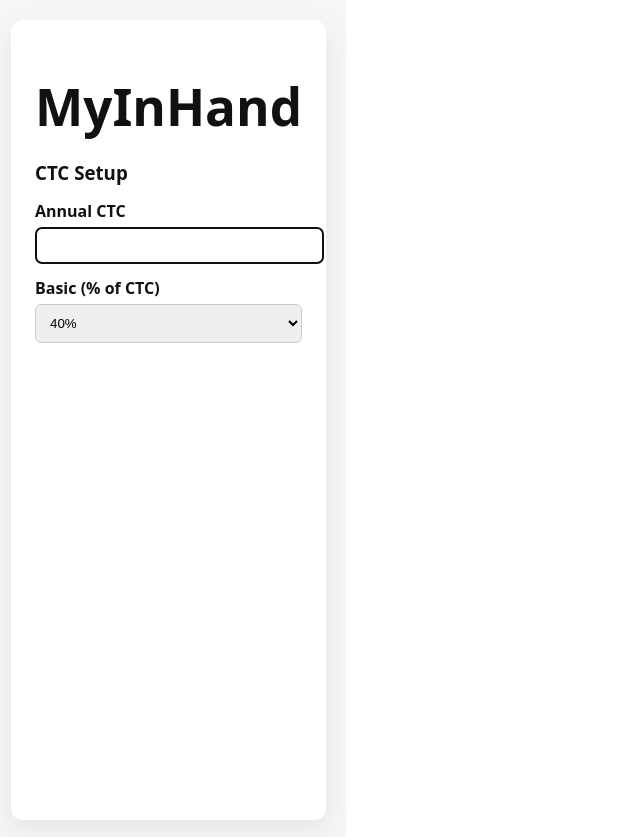
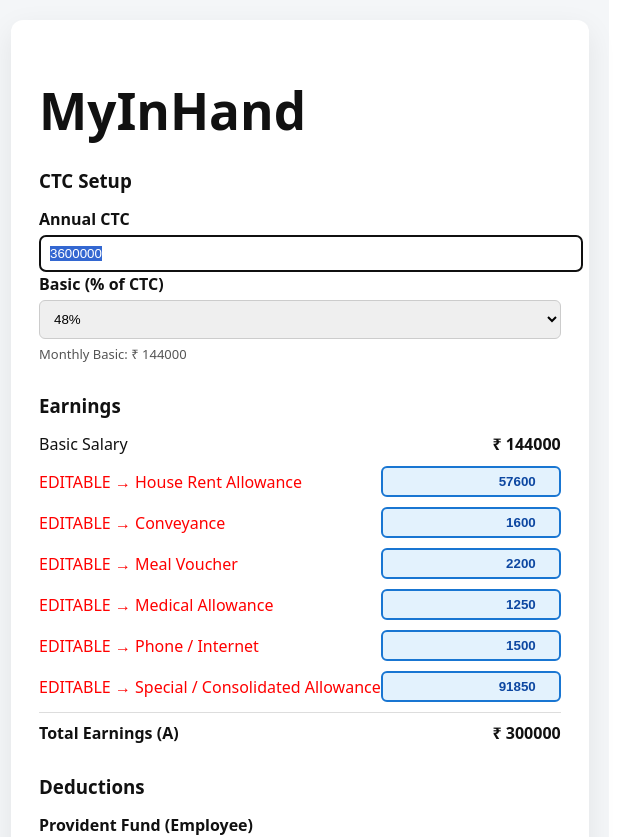
Before and after one commit to nishant-6585/myinhand-web, a React (Vite) app: page / in a window 1280 px wide. Shown: the top 837 px of the page, without its empty margins (9-649 px from the left). Built offline with nearby package versions, Linux system fonts and the light colour scheme.

Commit message:
Implement editable salary components with improved UI clarity

```diff
--- a/src/App.tsx
+++ b/src/App.tsx
@@ -1,10 +1,11 @@
-import { useEffect, useRef, useState } from "react";
-import { calculatePayroll } from "./salaryCalculator";
-import type { Earning, Deduction } from "./salaryCalculator";
+import React, { useEffect, useMemo, useRef, useState } from "react";
 
 export default function App() {
-  const [ctc, setCtc] = useState("");
-  const [basicPercent, setBasicPercent] = useState("40");
+  /* =========================
+     Core Inputs
+  ========================= */
+  const [annualCtc, setAnnualCtc] = useState("3600000");
+  const [basicPercent, setBasicPercent] = useState("48");
 
   const ctcRef = useRef<HTMLInputElement>(null);
 
@@ -13,68 +14,75 @@
     ctcRef.current?.select();
   }, []);
 
-  const annualCtc = Number(ctc);
-  const monthlyCtc = annualCtc / 12;
+  console.log("APP TSX LOADED");
 
-  // ---- Auto-generated earnings ----
-  const basic = monthlyCtc * (Number(basicPercent) / 100);
+  const monthlyCtc = Number(annualCtc) / 12 || 0;
 
-  const earnings: Earning[] = [
-    { key: "BASIC", label: "Basic Salary", amount: basic },
-    {
-      key: "HRA",
-      label: "House Rent Allowance",
-      amount: basic * 0.4,
-    },
-    { key: "CONVEYANCE", label: "Conveyance", amount: 1600 },
-    { key: "MEAL", label: "Meal Voucher", amount: 2200 },
-    { key: "MEDICAL", label: "Medical Allowance", amount: 1250 },
-    { key: "PHONE", label: "Phone / Internet", amount: 1500 },
-  ];
+  const basic = useMemo(() => {
+    return (monthlyCtc * Number(basicPercent)) / 100;
+  }, [monthlyCtc, basicPercent]);
 
-  // ---- Deductions (v1 fixed / placeholder) ----
-  const deductions: Deduction[] = [
-    { key: "PF", label: "Provident Fund", amount: 1800 },
-    {
-      key: "PROFESSIONAL_TAX",
-      label: "Professional Tax",
-      amount: 200,
-    },
-    {
-      key: "INCOME_TAX",
-      label: "Income Tax",
-      amount: annualCtc ? 30000 : 0,
-    },
-  ];
+  /* =========================
+     Allowances (Editable)
+  ========================= */
+  const [hra, setHra] = useState(0);
+  const [conveyance, setConveyance] = useState(1600);
+  const [meal, setMeal] = useState(2200);
+  const [medical, setMedical] = useState(1250);
+  const [phone, setPhone] = useState(1500);
+  const [special, setSpecial] = useState(0);
 
-  const payroll =
-    annualCtc > 0
-      ? calculatePayroll({
-          annualCtc,
-          basicPercent: Number(basicPercent),
-          earnings,
-          deductions,
-        })
-      : null;
+  const [isSpecialManual, setIsSpecialManual] = useState(false);
 
+  // Auto-derive HRA (40% of Basic) initially
+  useEffect(() => {
+    setHra(Math.round(basic * 0.4));
+  }, [basic]);
+
+  const earningsWithoutSpecial =
+    basic + hra + conveyance + meal + medical + phone;
+
+  // Auto-balance Special Allowance until user edits it
+  useEffect(() => {
+    if (!isSpecialManual) {
+      const autoSpecial = Math.max(monthlyCtc - earningsWithoutSpecial, 0);
+      setSpecial(Math.round(autoSpecial));
+    }
+  }, [monthlyCtc, earningsWithoutSpecial, isSpecialManual]);
+
+  const grossSalary = earningsWithoutSpecial + special;
+
+  /* =========================
+     Provident Fund (Derived)
+  ========================= */
+  const [pfType, setPfType] = useState<"STATUTORY" | "FULL_BASIC">("STATUTORY");
+
+  const employeePf = pfType === "STATUTORY" ? 1800 : Math.round(basic * 0.12);
+
+  /* =========================
+     Other Deductions
+  ========================= */
+  const professionalTax = 200;
+  const incomeTax = 30000; // placeholder (monthly)
+
+  const totalDeductions = employeePf + professionalTax + incomeTax;
+
+  const inHand = grossSalary - totalDeductions;
+
+  /* =========================
+     UI
+  ========================= */
   return (
     <div style={page}>
       <div style={card}>
         <h1 style={title}>MyInHand</h1>
 
-        {/* --- Inputs --- */}
-        <section>
-          <h3 style={section}>CTC Setup</h3>
+        {/* -------- Salary Setup -------- */}
+        <Section title="CTC Setup">
+          <Label text="Annual CTC" />
+          <Input ref={ctcRef} value={annualCtc} onChange={setAnnualCtc} />
 
-          <div style={label}>Annual CTC</div>
-          <input
-            ref={ctcRef}
-            value={ctc}
-            onChange={(e) => setCtc(e.target.value)}
-            style={input}
-          />
-
-          <div style={label}>Basic (% of CTC)</div>
+          <Label text="Basic (% of CTC)" />
           <select
             value={basicPercent}
             onChange={(e) => setBasicPercent(e.target.value)}
@@ -89,58 +97,158 @@
               );
             })}
           </select>
-        </section>
 
-        {/* --- Earnings --- */}
-        {payroll && (
-          <section>
-            <h3 style={section}>Earnings</h3>
+          <Muted>Monthly Basic: ₹ {basic.toFixed(0)}</Muted>
+        </Section>
 
-            {payroll.earnings.map((e) => (
-              <div key={e.key} style={row}>
-                <span>{e.label}</span>
-                <span>₹ {e.amount.toFixed(0)}</span>
-              </div>
-            ))}
+        {/* -------- Earnings -------- */}
+        <Section title="Earnings">
+          <Row label="Basic Salary" value={basic} />
 
-            <div style={totalRow}>
-              <strong>Total Earnings (A)</strong>
-              <strong>₹ {payroll.totalEarnings.toFixed(0)}</strong>
-            </div>
-          </section>
-        )}
+          <EditableRow
+            label="House Rent Allowance"
+            value={hra}
+            onChange={setHra}
+          />
 
-        {/* --- Deductions --- */}
-        {payroll && (
-          <section>
-            <h3 style={section}>Deductions</h3>
+          <EditableRow
+            label="Conveyance"
+            value={conveyance}
+            onChange={setConveyance}
+          />
 
-            {payroll.deductions.map((d) => (
-              <div key={d.key} style={row}>
-                <span>{d.label}</span>
-                <span>₹ {d.amount.toFixed(0)}</span>
-              </div>
-            ))}
+          <EditableRow label="Meal Voucher" value={meal} onChange={setMeal} />
 
-            <div style={totalRow}>
-              <strong>Total Deductions (B)</strong>
-              <strong>₹ {payroll.totalDeductions.toFixed(0)}</strong>
-            </div>
-          </section>
-        )}
+          <EditableRow
+            label="Medical Allowance"
+            value={medical}
+            onChange={setMedical}
+          />
 
-        {/* --- Net Salary --- */}
-        {payroll && (
-          <section>
-            <h2 style={net}>Net Salary: ₹ {payroll.netSalary.toFixed(0)}</h2>
-          </section>
-        )}
+          <EditableRow
+            label="Phone / Internet"
+            value={phone}
+            onChange={setPhone}
+          />
+
+          <EditableRow
+            label="Special / Consolidated Allowance"
+            value={special}
+            onChange={(v) => {
+              setSpecial(v);
+              setIsSpecialManual(true);
+            }}
+          />
+
+          <TotalRow label="Total Earnings (A)" value={grossSalary} />
+        </Section>
+
+        {/* -------- Deductions -------- */}
+        <Section title="Deductions">
+          <Label text="Provident Fund (Employee)" />
+
+          <select
+            value={pfType}
+            onChange={(e) =>
+              setPfType(e.target.value as "STATUTORY" | "FULL_BASIC")
+            }
+            style={input}
+          >
+            <option value="STATUTORY">Statutory (₹1,800)</option>
+            <option value="FULL_BASIC">12% of Full Basic</option>
+          </select>
+
+          <Row label="Employee PF" value={employeePf} />
+          <Row label="Professional Tax" value={professionalTax} />
+          <Row label="Income Tax (monthly)" value={incomeTax} />
+
+          <TotalRow label="Total Deductions (B)" value={totalDeductions} />
+        </Section>
+
+        {/* -------- Summary -------- */}
+        <Section title="Summary">
+          <h2 style={net}>In-Hand Salary: ₹ {inHand.toFixed(0)}</h2>
+        </Section>
       </div>
     </div>
   );
 }
 
-/* ---------- Styles ---------- */
+/* =========================
+   Small UI Components
+========================= */
+
+const Section = ({
+  title,
+  children,
+}: {
+  title: string;
+  children: React.ReactNode;
+}) => (
+  <section>
+    <h3 style={section}>{title}</h3>
+    {children}
+  </section>
+);
+
+const Label = ({ text }: { text: string }) => <div style={label}>{text}</div>;
+
+const Input = React.forwardRef<
+  HTMLInputElement,
+  {
+    value: string;
+    onChange: (v: string) => void;
+  }
+>(({ value, onChange }, ref) => (
+  <input
+    ref={ref}
+    value={value}
+    onChange={(e) => onChange(e.target.value)}
+    style={input}
+  />
+));
+
+const EditableRow = ({
+  label,
+  value,
+  onChange,
+}: {
+  label: string;
+  value: number;
+  onChange: (v: number) => void;
+}) => (
+  <div style={row}>
+    <span style={{ color: "red" }}>EDITABLE → {label}</span>
+    <input
+      type="number"
+      value={value}
+      onChange={(e) => onChange(Number(e.target.value))}
+      style={smallInput}
+    />
+  </div>
+);
+
+const Row = ({ label, value }: { label: string; value: number }) => (
+  <div style={row}>
+    <span>{label}</span>
+    <strong>₹ {value.toFixed(0)}</strong>
+  </div>
+);
+
+const TotalRow = ({ label, value }: { label: string; value: number }) => (
+  <div style={totalRow}>
+    <strong>{label}</strong>
+    <strong>₹ {value.toFixed(0)}</strong>
+  </div>
+);
+
+const Muted = ({ children }: { children: React.ReactNode }) => (
+  <div style={muted}>{children}</div>
+);
+
+/* =========================
+   Styles
+========================= */
 
 const page: React.CSSProperties = {
   minHeight: "100vh",
@@ -152,9 +260,9 @@
 
 const card: React.CSSProperties = {
   width: "100%",
-  maxWidth: 760,
+  maxWidth: 820,
   background: "#fff",
-  padding: 24,
+  padding: 28,
   borderRadius: 12,
   boxShadow: "0 10px 30px rgba(0,0,0,0.08)",
   color: "#111",
@@ -165,14 +273,19 @@
 };
 
 const section: React.CSSProperties = {
-  marginTop: 24,
-  marginBottom: 8,
+  marginTop: 28,
+  marginBottom: 12,
 };
 
 const label: React.CSSProperties = {
-  marginTop: 12,
+  fontWeight: 600,
   marginBottom: 4,
-  fontWeight: 600,
+};
+
+const muted: React.CSSProperties = {
+  fontSize: 13,
+  color: "#555",
+  marginTop: 6,
 };
 
 const input: React.CSSProperties = {
@@ -182,21 +295,32 @@
   border: "1px solid #ccc",
 };
 
+const smallInput: React.CSSProperties = {
+  width: 160,
+  padding: "6px 8px",
+  borderRadius: 6,
+  border: "2px solid #1976d2",
+  background: "#e3f2fd",
+  color: "#0d47a1", // 🔑 text color (dark blue)
+  fontWeight: 600,
+  textAlign: "right",
+};
+
 const row: React.CSSProperties = {
   display: "flex",
   justifyContent: "space-between",
-  padding: "6px 0",
+  alignItems: "center",
+  marginBottom: 10,
 };
 
 const totalRow: React.CSSProperties = {
   display: "flex",
   justifyContent: "space-between",
   borderTop: "1px solid #ddd",
+  paddingTop: 8,
   marginTop: 8,
-  paddingTop: 8,
 };
 
 const net: React.CSSProperties = {
-  marginTop: 24,
   color: "#2e7d32",
 };
```
